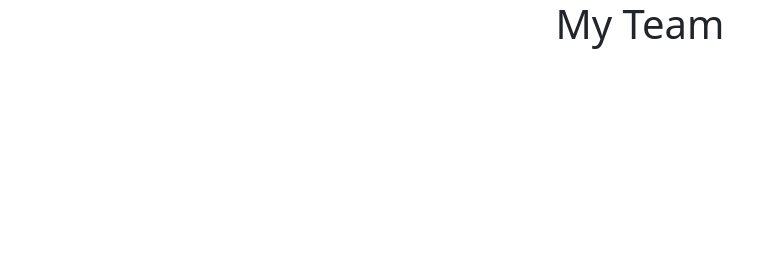
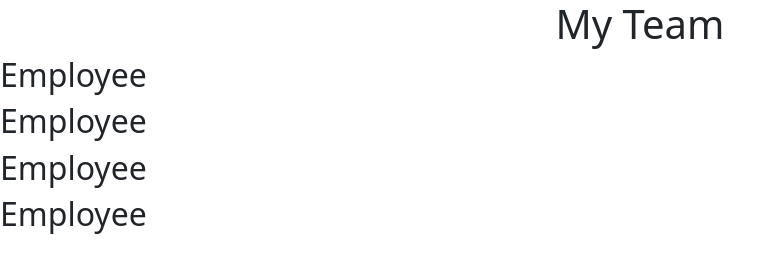
Before and after one commit to ricapi96/team-profile-generator, a plain HTML site: page index.html in a window 1280 px wide. Shown: the whole page, without its empty margins (0-782 px from the left). Drawn offline with nearby package versions, Linux system fonts and the light colour scheme.

Commit message:
updated index.html

```diff
--- a/index.html
+++ b/index.html
@@ -11,6 +11,10 @@
     <div class="jumbotron">
 		<h1 class="text-center">My Team</h1>
 	</div>
+     <h2>Employee</h2>
+     <h2>Employee</h2>
+     <h2>Employee</h2>
+     <h2>Employee</h2>
 
 
 
```
